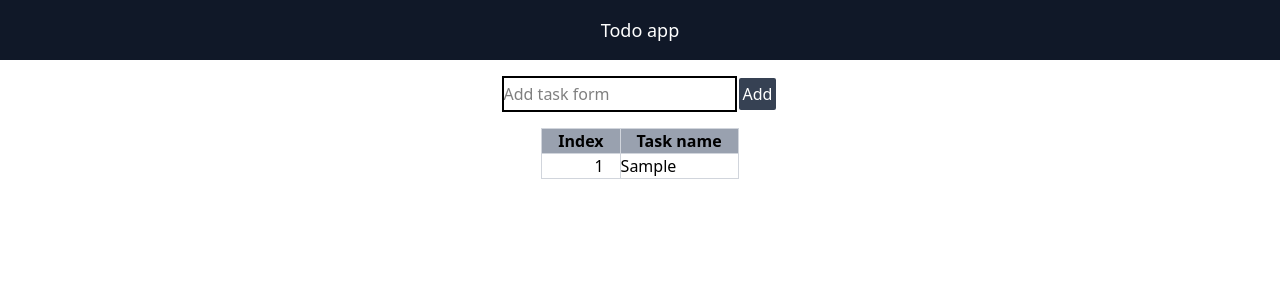
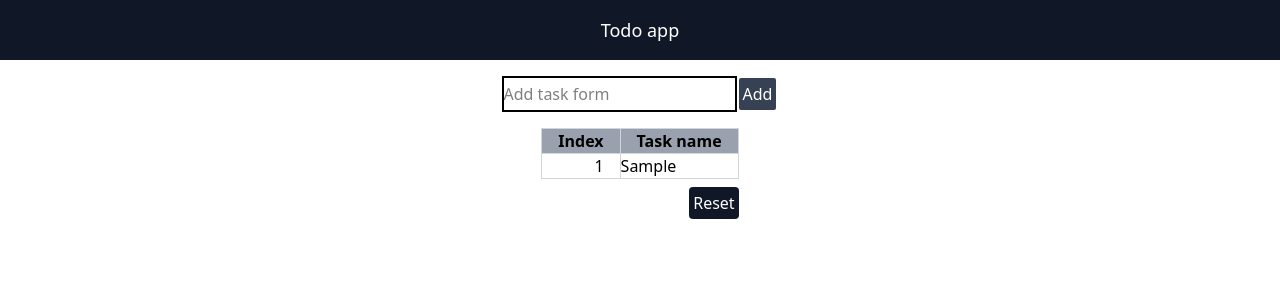
Before and after one commit to loverboykosu/todo_app, a React (Vite) app: page / in a window 1280 px wide. Both pictures are taken after typing "Sample" into the empty fields and a click on the button "Add". Shown: the top 300 px of the page. Built offline with nearby package versions, Linux system fonts and the light colour scheme.

Commit message:
feat: add reset button

```diff
--- a/src/components/Todo.jsx
+++ b/src/components/Todo.jsx
@@ -36,8 +36,9 @@ const Todo = () => {
 
         {isAdd && (
           <div className="mt-4 flex justify-center">
-            <table className="border-collapse border border-gray-400 ...">
-              <thead className=" bg-gray-400">
+            <div className="relative">
+              <table className="border-collapse border border-gray-400">
+                <thead className="bg-gray-400">
                   <tr>
                     <th className="border border-gray-300 px-4">Index</th>
                     <th className="border border-gray-300 px-4">Task name</th>
@@ -56,6 +57,12 @@ const Todo = () => {
                   })}
                 </tbody>
               </table>
+              <div className="absolute -bottom-10 right-0">
+                <button className="bg-gray-900 text-white p-1 rounded">
+                  Reset
+                </button>
+              </div>
+            </div>
           </div>
         )}
       </div>
```
Lines whose indentation alone changed are shown as unchanged.
